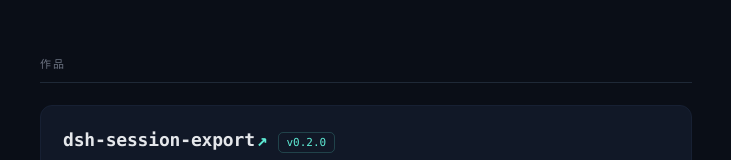
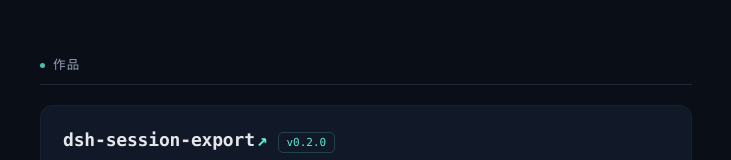
Before and after one commit to ChuangMuLinze/ChuangMuLinze.github.io, a plain HTML site: page index.html in a window 1280 px wide. Shown: the part 234-394 px from the top of the page, 274-1005 px from the left. Drawn offline with Linux system fonts and the light colour scheme.

Commit message:
style: 提高区块标题可读性

```diff
--- a/index.html
+++ b/index.html
@@ -51,10 +51,13 @@
 
   section{padding-top:56px}
   h2{
-    font:11px/1 var(--mono); letter-spacing:.18em; text-transform:uppercase;
-    color:var(--dim); margin:0 0 22px; padding-bottom:12px;
+    font:12.5px/1 var(--mono); letter-spacing:.1em;
+    color:#94a3b8; margin:0 0 20px; padding-bottom:12px;
     border-bottom:1px solid var(--line);
+    display:flex; align-items:center; gap:8px;
   }
+  h2::before{content:""; width:5px; height:5px; border-radius:50%;
+             background:var(--accent); opacity:.8}
 
   .card{
     display:block; text-decoration:none; color:inherit;
```
